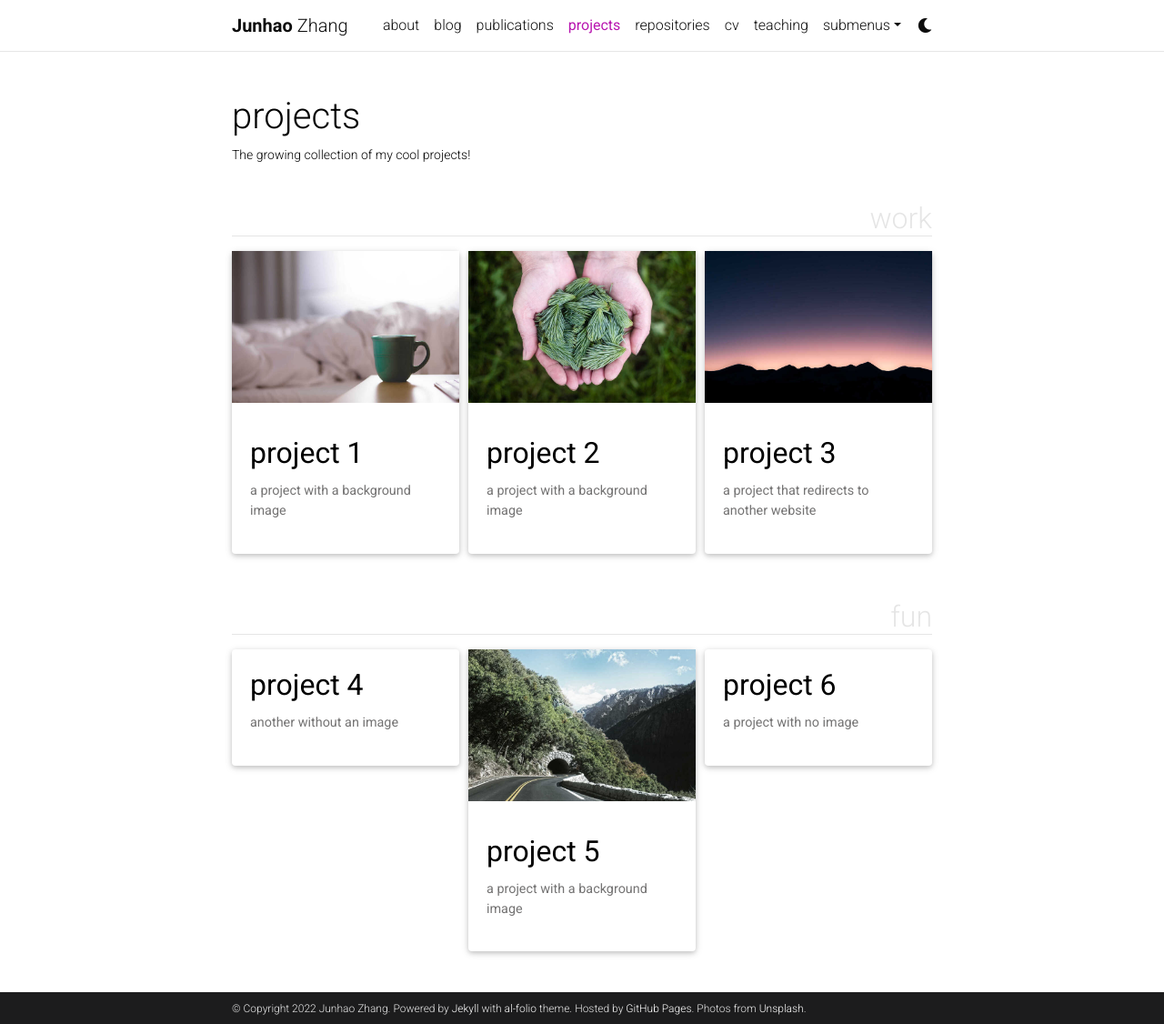
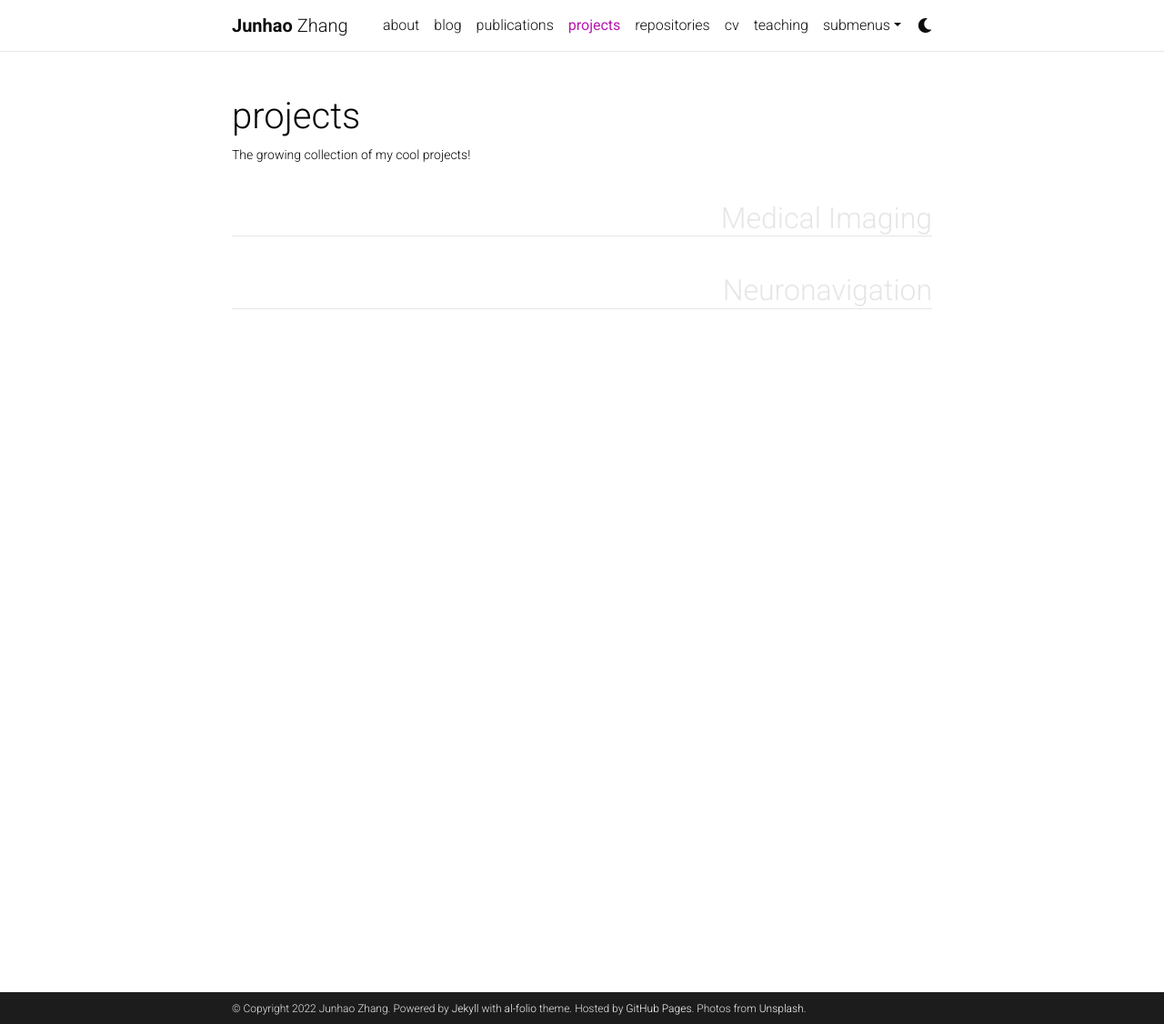
Before and after one commit to Junha0Zhang/junha0Zhang.github.io, a Jekyll site: the page built from _pages/projects.md, in a window 1280 px wide and 1126 px high. Shown: the whole window at 91% size. Built offline with Jekyll 4.4.1, drawn with Linux system fonts in a browser that asks for light colours; full-size pictures stand in for the smaller copies a plugin makes; comment, search, counter and statistics services are not loaded; a style sheet for code colours, icons or effects is not loaded.

Commit message:
Update projects.md

```diff
--- a/_pages/projects.md
+++ b/_pages/projects.md
@@ -5,7 +5,7 @@ permalink: /projects/
 description: The growing collection of my cool projects!
 nav: true
 nav_order: 2
-display_categories: [work, fun]
+display_categories: [Medical Imaging, Neuronavigation]
 horizontal: false
 ---
 
```
